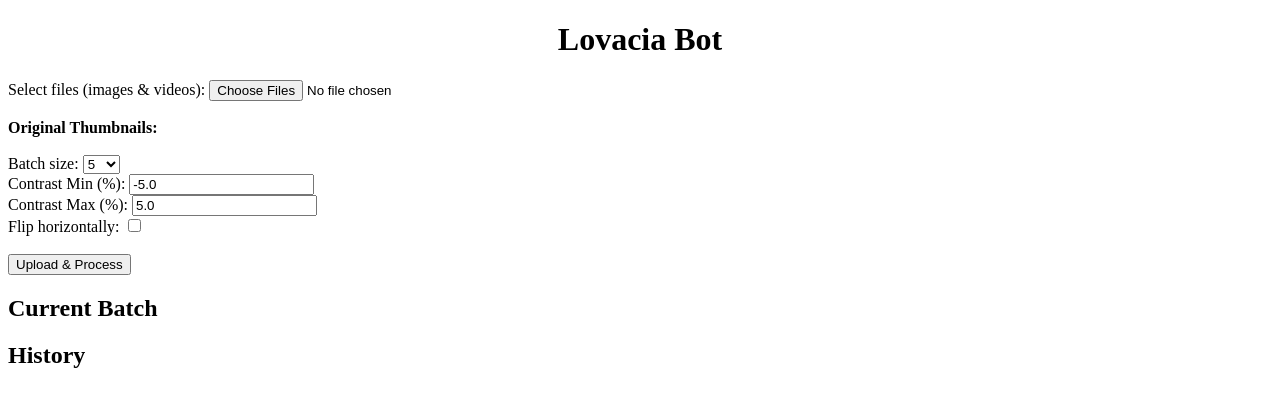
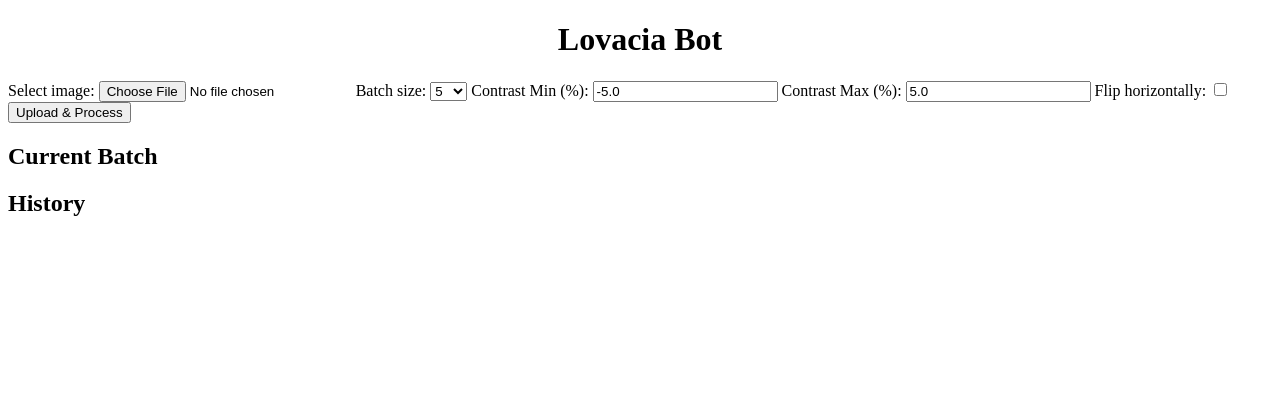
Before and after one commit to BrandonM01/lovacia-live, a Python web app: template templates/index.html in a window 1280 px wide. Shown: the top 407 px of the page. Run offline with Jinja, Linux system fonts and the light colour scheme; the template is opened without the code that fills it, so the values that code supplies are empty.

Commit message:
Update index.html

```diff
--- a/templates/index.html
+++ b/templates/index.html
@@ -1,43 +1,41 @@
+<!-- templates/index.html -->
 <!DOCTYPE html>
 <html lang="en">
 <head>
-    <meta charset="UTF-8">
-    <meta name="viewport" content="width=device-width, initial-scale=1.0">
-    <title>Lovacia Bot</title>
-    <link rel="stylesheet" href="{{ request.url_for('static', path='app.css') }}">
+  <meta charset="UTF-8"/>
+  <meta name="viewport" content="width=device-width, initial-scale=1"/>
+  <title>Lovacia Bot</title>
+  <link rel="stylesheet" href="{{ request.url_for('static', path='app.css') }}"/>
 </head>
 <body>
-    <h1 style="text-align:center;">Lovacia Bot</h1>
-    <form id="uploadForm" enctype="multipart/form-data" action="/upload/" method="post">
-        <label for="fileInput">Select files (images & videos):</label>
-        <input type="file" name="files" id="fileInput" multiple required><br><br>
+  <h1 style="text-align:center">Lovacia Bot</h1>
+  <form action="/process-image/" method="post" enctype="multipart/form-data">
+    <label>
+      Select image:
+      <input type="file" name="file" accept="image/*" required/>
+    </label>
+    <label>
+      Batch size:
+      <select name="count">
+        <option>5</option><option>10</option><option>25</option><option>50</option>
+      </select>
+    </label>
+    <label>
+      Contrast Min (%):
+      <input type="number" name="contrast_min" value="-5.0" step="0.1"/>
+    </label>
+    <label>
+      Contrast Max (%):
+      <input type="number" name="contrast_max" value="5.0" step="0.1"/>
+    </label>
+    <label>
+      Flip horizontally:
+      <input type="checkbox" name="flip"/>
+    </label>
+    <button type="submit">Upload & Process</button>
+  </form>
 
-        <div id="origPreview"><strong>Original Thumbnails:</strong></div><br>
-
-        <label>Batch size:</label>
-        <select name="count">
-            <option value="5">5</option>
-            <option value="10">10</option>
-            <option value="25">25</option>
-            <option value="50">50</option>
-        </select><br>
-
-        <label>Contrast Min (%):</label>
-        <input type="number" name="contrast_min" value="-5.0" step="0.1"><br>
-
-        <label>Contrast Max (%):</label>
-        <input type="number" name="contrast_max" value="5.0" step="0.1"><br>
-
-        <label>Flip horizontally:</label>
-        <input type="checkbox" name="flip"><br><br>
-
-        <input type="submit" value="Upload & Process">
-    </form>
-
-    <h2>Current Batch</h2>
-    <!-- List current processing files here (dynamically) -->
-
-    <h2>History</h2>
-    <!-- List processed files (e.g., images, videos) here (dynamically) -->
+  <div id="currentBatch"><h2>Current Batch</h2></div>
+  <div id="history"><h2>History</h2></div>
 </body>
 </html>
```
